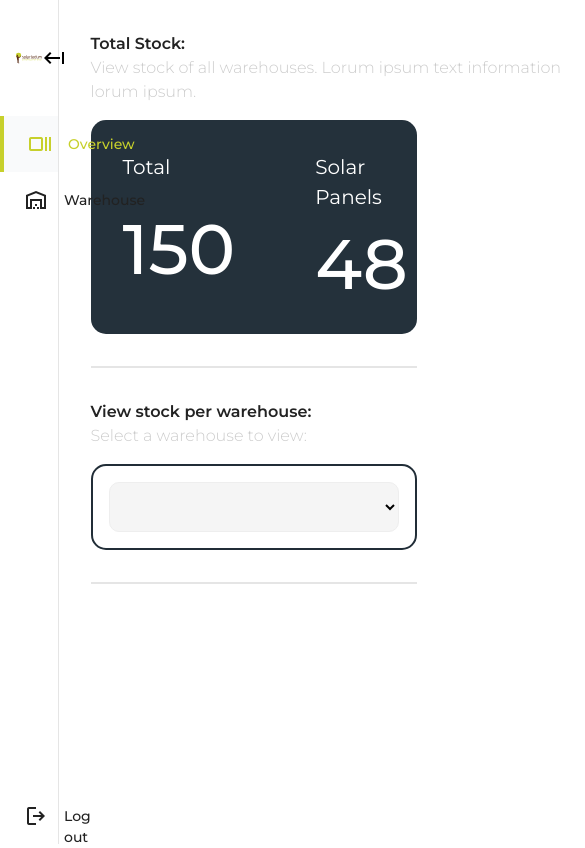
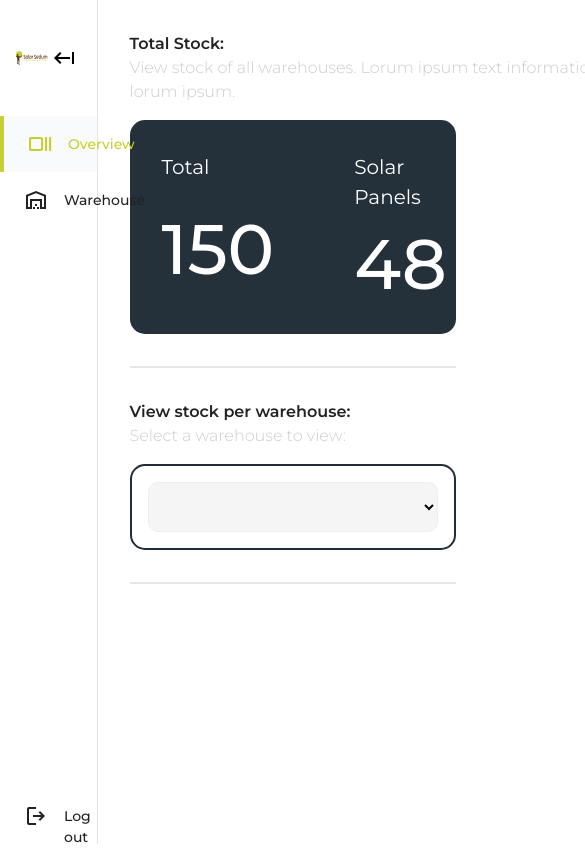
Before and after one commit to ryan-jayTakkenberg/Ewa, a Vue app in the folder frontend/: page /overview in a window 390 px wide. Shown: the top 848 px of the page, 585 px wide, since content can reach past the window. Built offline with nearby package versions, Linux system fonts and the light colour scheme.

Commit message:
navbar responsive tot 700px width

```diff
--- a/frontend/src/App.vue
+++ b/frontend/src/App.vue
@@ -71,17 +71,4 @@ export default {
   height: 100%;
 }
 
-@media screen and (min-width: 769px) {
-  /* Adjust the width when sidebar is expanded */
-  .router-view-collapsed {
-    width: calc(100% - 200px);
-    margin-left: auto;
-  }
-
-  .app-container {
-    display: flex;
-    flex-direction: row;
-  }
-
-}
 </style>
--- a/frontend/src/components/navigation/NavBar.vue
+++ b/frontend/src/components/navigation/NavBar.vue
@@ -55,7 +55,7 @@ export default {
         <div class="categories">
 
           <router-link
-              to="/overview"
+              to="/userOverview"
               class="nav-button relative"
               :class="{ active: isPageActive('overview') }"
               @click="handleNavClick('overview')"
@@ -185,7 +185,7 @@ export default {
 
 .nav-header-logo {
   height: 10svh;
-  width: 125px;
+  width: 50%;
 }
 
 .sideBarToggleContainer {
@@ -297,4 +297,20 @@ export default {
   top: -22px;
 }
 
+@media only screen and (max-width: 1350px) {
+
+  .navbar {
+    width: 20svw;
+  }
+
+}
+
+@media only screen and (max-width: 950px) {
+
+  .navbar {
+    width: 25svw;
+  }
+
+}
+
 </style>
--- a/frontend/src/router/index.js
+++ b/frontend/src/router/index.js
@@ -2,6 +2,7 @@ import {createRouter, createWebHistory} from 'vue-router';
 
 import LoginComponent from "@/login/LoginComponent.vue";
 import OverviewComponent from "@/components/OverviewComponent.vue";
+import UserOverviewComponent from "@/components/overview/UserOverviewComponent.vue"
 import WarehouseDetailComponent from "@/components/manage/WarehouseDetailComponent.vue";
 import NotFoundComponent from "@/components/NotFoundComponent.vue";
 import ProductDetailComponent from "@/components/manage/ProductDetailComponent";
@@ -10,11 +11,11 @@ import ReportComponent from "@/components/manage/ReportComponent.vue";
 import UsersOverview from "@/components/users/UsersOverview.vue";
 import TeamsDetailComponent from "@/Teams/TeamsDetailComponent.vue";
 
-
 const routes = [
     {path: '/', redirect: '/overview'},
     {path: '/login', component: LoginComponent},
     {path: '/overview', component: OverviewComponent},
+    {path: '/userOverview', component: UserOverviewComponent},
     {path: '/warehouses', component: WarehouseDetailComponent},
     {path: '/projects', component: ProjectDetailComponent},
     {path: '/teams', component: TeamsDetailComponent},
```
